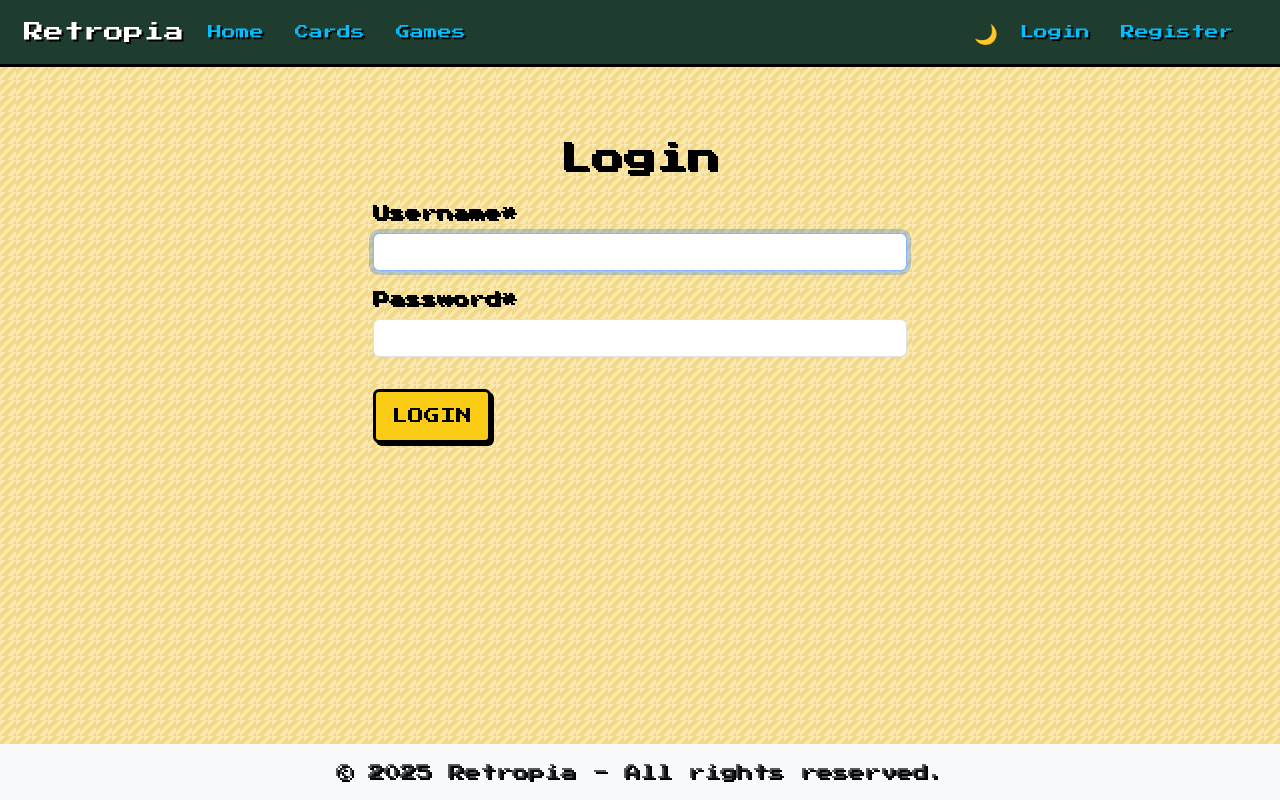
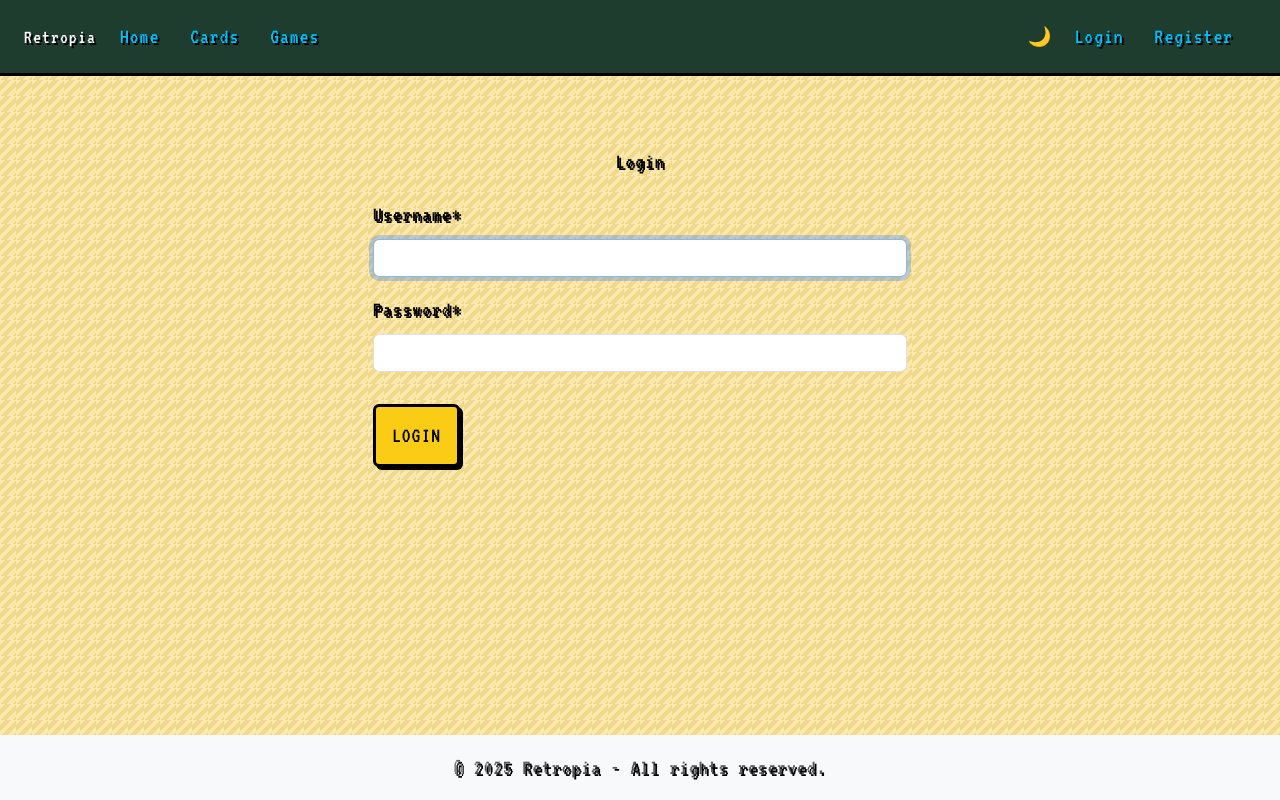
Before and after one commit to mbe645/retropia, a Django app: page /accounts/login/ in a window 1280 px wide. Run offline with Django 5.2, Linux system fonts and the light colour scheme; some libraries are stand-ins or nearby versions.

Commit message:
Switch all text to VT323 retro font for better readability

```diff
--- a/static/css/custom.css
+++ b/static/css/custom.css
@@ -13,6 +13,7 @@ body {
 
 h1, h2, h3 {
     font-family: 'Press Start 2P', cursive;
+    font-size: 2.2em;
 }
 
 .navbar {
@@ -55,5 +56,7 @@ h1, h2, h3 {
 }
 
 body, .nav-link, .btn, .logo, input, textarea, select, label, p, li, a, th, td, span, strong, em, small, button, h1, h2, h3, h4, h5, h6 {
-    font-family: 'Press Start 2P', cursive !important;
+    font-family: 'VT323', monospace !important;
+    font-size: 22px;
+    letter-spacing: 1px;
 }
--- a/templates/base.html
+++ b/templates/base.html
@@ -13,6 +13,7 @@
     <link rel="stylesheet" href="{% static 'css/custom.css' %}">
 
     <link href="https://fonts.googleapis.com/css2?family=Press+Start+2P&display=swap" rel="stylesheet">
+    <link href="https://fonts.googleapis.com/css2?family=VT323&display=swap" rel="stylesheet">
 
     <style>
         html, body {
```
